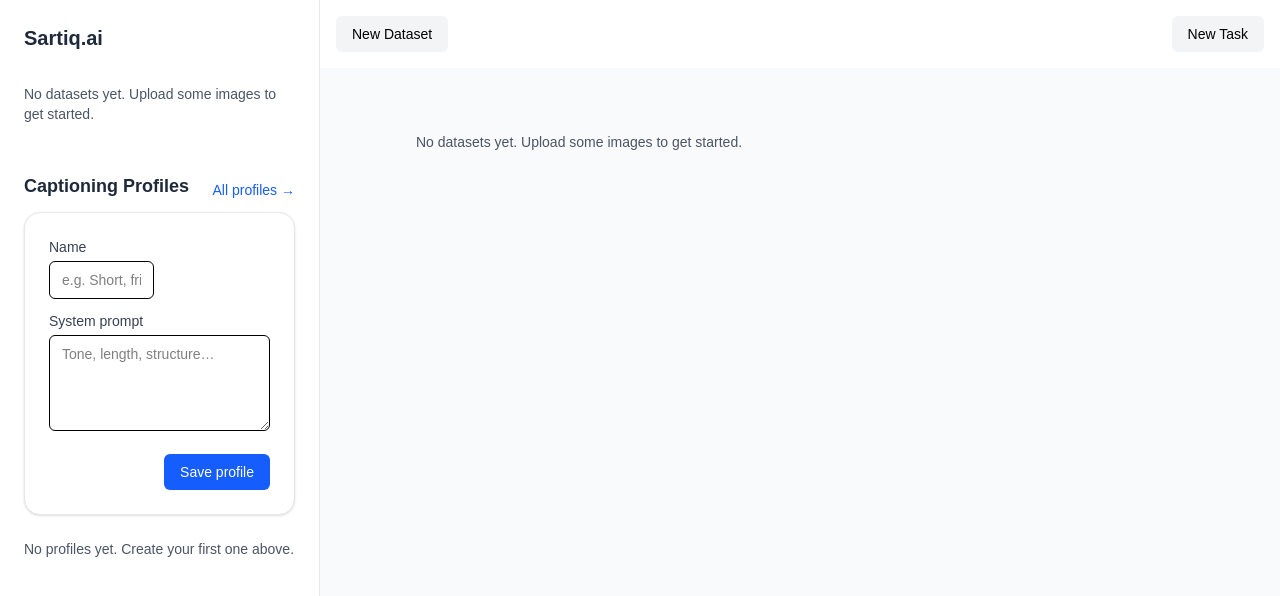
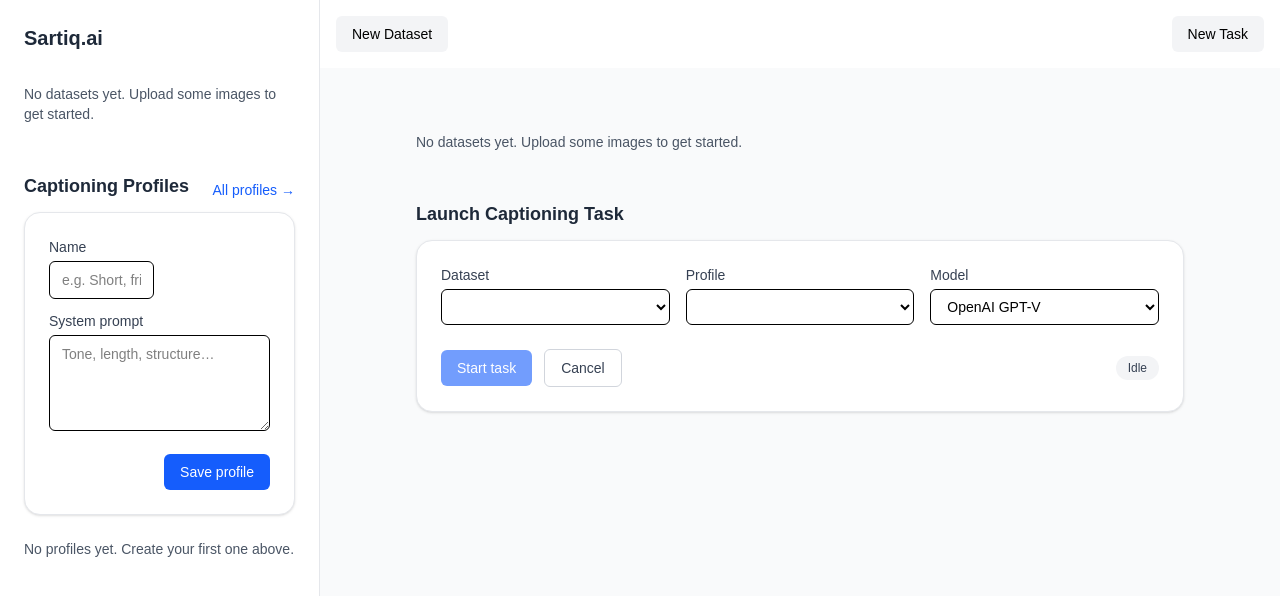
Before and after one commit to orojorge/caption-manager, a Next.js app: page / in a window 1280 px wide. Both pictures are taken after a click on the button "New Task". Shown: the top 596 px of the page. Built offline with nearby package versions, Linux system fonts and the light colour scheme.

Commit message:
TaskLauncher toggled from MenuBar

```diff
--- a/app/components/MenuBar.tsx
+++ b/app/components/MenuBar.tsx
@@ -2,9 +2,10 @@
 
 type MenuBarProps = {
   onNewDataset: () => void;
+  onNewTask: () => void;
 };
 
-export default function MenuBar({ onNewDataset }: MenuBarProps) {
+export default function MenuBar({ onNewDataset, onNewTask }: MenuBarProps) {
   return (
     <>
       <header className="flex w-full items-center justify-between bg-white px-4 py-4">
@@ -15,7 +16,10 @@ export default function MenuBar({ onNewDataset }: MenuBarProps) {
           New Dataset
         </button>
 
-        <button className="rounded-md bg-gray-100 px-4 py-2 text-sm font-medium text-black hover:bg-gray-200">
+        <button
+					className="rounded-md bg-gray-100 px-4 py-2 text-sm font-medium text-black hover:bg-gray-200"
+					onClick={onNewTask}
+				>
           New Task
         </button>
       </header>
--- a/app/components/TaskLauncher.tsx
+++ b/app/components/TaskLauncher.tsx
@@ -5,7 +5,12 @@ import { listDatasets, listProfiles, createTask, runMockCaptioning, Profile, Dat
 
 const MODELS = ['OpenAI GPT-V', 'Claude', 'Gemini', 'Moondream'];
 
-export default function TaskLauncher() {
+type TaskLauncherProps = {
+  visible: boolean;
+  setVisible: (v: boolean) => void;
+};
+
+export default function TaskLauncher({ visible, setVisible }: TaskLauncherProps) {
   const [datasets, setDatasets] = useState<Dataset[]>([]);
   const [profiles, setProfiles] = useState<Profile[]>([]);
   const [datasetId, setDatasetId] = useState('');
@@ -30,7 +35,11 @@ export default function TaskLauncher() {
     setStatus('running');
     await runMockCaptioning(task.id, datasetId, profile.name, profile.systemPrompt, model);
     setStatus('done');
+		alert('Task finished successfully.');
+		setVisible(false);
   };
+
+  if (!visible) return null;
 
   return (
     <section className="mt-12 w-full max-w-3xl">
@@ -70,6 +79,7 @@ export default function TaskLauncher() {
         </div>
 
         <div className="mt-6 flex items-center justify-between">
+          <div className="flex items-center gap-3">
             <button
               onClick={launch}
               className="rounded-md bg-blue-600 px-4 py-2 text-sm text-white hover:bg-blue-700 disabled:opacity-60"
@@ -77,6 +87,14 @@ export default function TaskLauncher() {
             >
               {status === 'running' ? 'Running…' : 'Start task'}
             </button>
+            <button
+              onClick={() => setVisible(false)}
+              className="rounded-md border border-gray-300 px-4 py-2 text-sm text-gray-700 hover:bg-gray-100"
+            >
+              Cancel
+            </button>
+          </div>
+
           <StatusPill state={status} />
         </div>
       </div>
--- a/app/page.tsx
+++ b/app/page.tsx
@@ -9,19 +9,22 @@ import TaskLauncher from './components/TaskLauncher';
 
 export default function Home() {
   const [uploaderVisible, setUploaderVisible] = useState(false);
+  const [taskVisible, setTaskVisible] = useState(false);
 
   return (
     <main className="flex min-h-screen bg-gray-50">
       <Menu />
 
       <section className="flex-1 flex flex-col items-center px-0 py-0 overflow-y-auto">
-        <MenuBar onNewDataset={() => setUploaderVisible(true)} />
+        <MenuBar
+          onNewDataset={() => setUploaderVisible(true)}
+          onNewTask={() => setTaskVisible(true)}
+        />
 
         <div className="mt-8 w-full max-w-3xl space-y-10">
           <DatasetList />
           <Uploader visible={uploaderVisible} setVisible={setUploaderVisible} />
-          {/* <Uploader /> */}
-          {/* <TaskLauncher /> */}
+          <TaskLauncher visible={taskVisible} setVisible={setTaskVisible} />
         </div>
       </section>
     </main>
```
Lines whose indentation alone changed are shown as unchanged.
